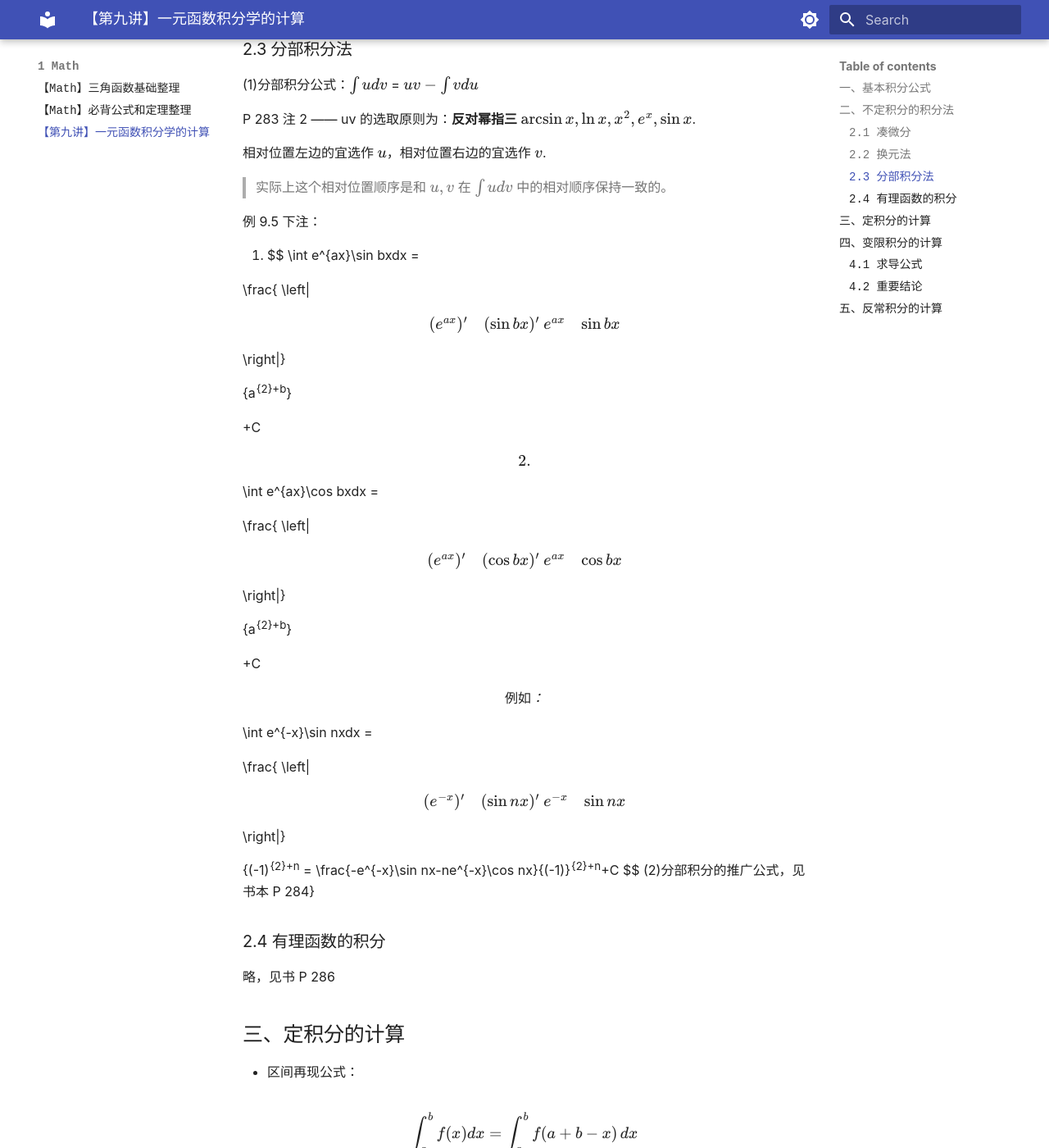
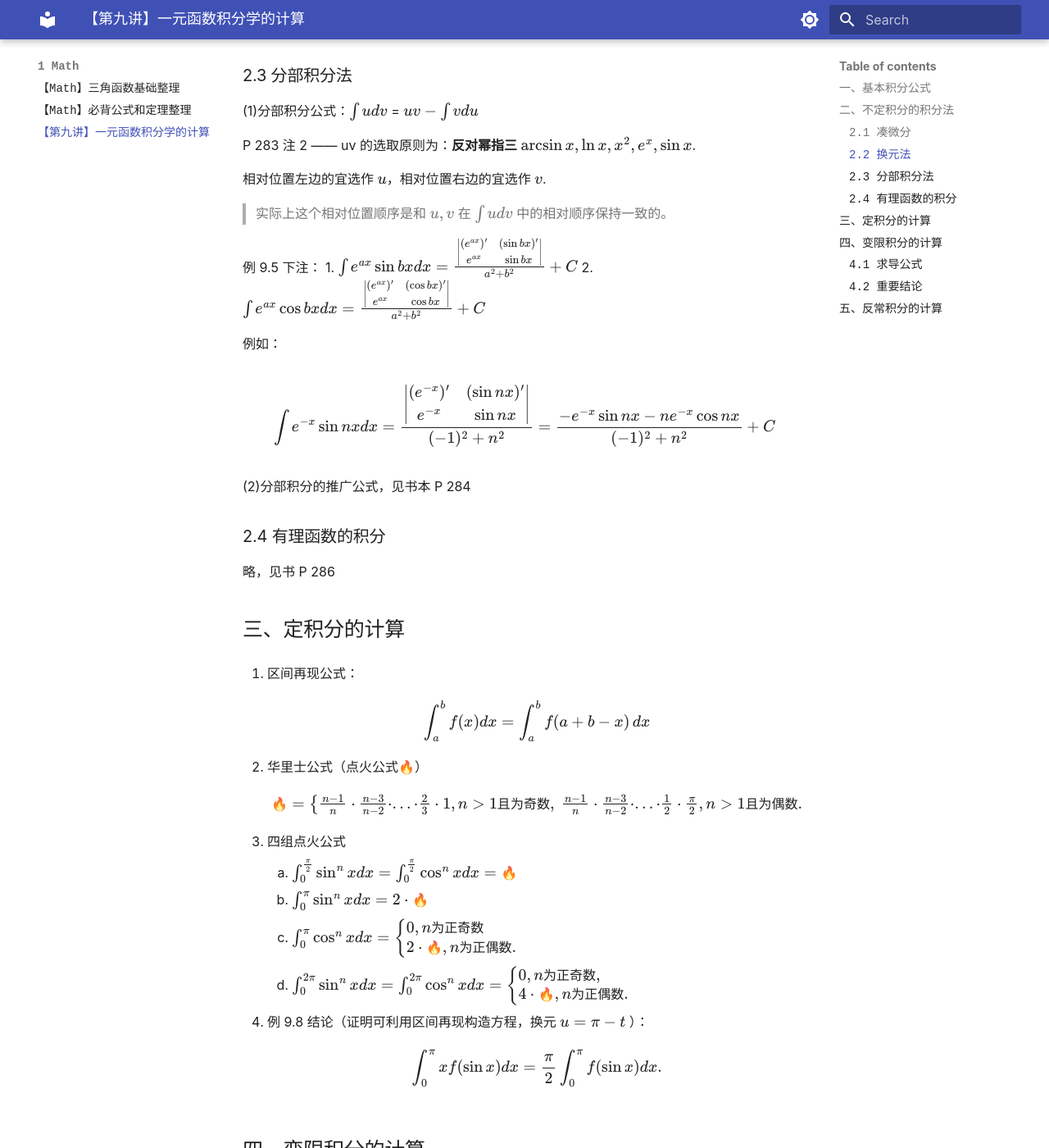
Before and after one commit to syiooo/syiooo.github.io, an MkDocs documentation site: the page built from docs/1_Math/【第九讲】一元函数积分学的计算.md, in a window 1280 px wide and 1400 px high, scrolled down 2622 px. Shown: the whole window at 82% size. Built offline with MkDocs 1.6.1 and Material for MkDocs 9.7.7, drawn with Linux system fonts in a browser that asks for light colours; comment, search, counter and statistics services are not loaded; some of the changed text lies outside the part shown.

Commit message:
update math topic 9th

```diff
--- a/docs/1_Math/【第九讲】一元函数积分学的计算.md
+++ b/docs/1_Math/【第九讲】一元函数积分学的计算.md
@@ -20,30 +20,35 @@
 	9. $\int\sec x \tan xdx$ = $\sec x+C$
 	10. $\int \csc x\cot xdx$ = $-\csc x+C$
 
-5. $$
+5.
+$$
 \begin{cases}
 \int \frac{1}{1+x^{2}}dx = \arctan x + C, \\
 \int \frac{1}{a^{2}+x^{2}}dx = \frac{1}{a} \arctan \frac{x}{a} + C(a>0) \\
 \end{cases}
 $$
-6. $$
+6.
+$$
 \begin{cases}
 \int \frac{1}{\sqrt{ 1-x^{2} }} dx = \arcsin x + C \\
 \int \frac{1}{\sqrt{ a^{2}-x^{2} }} dx = \arcsin \frac{x}{a} + C(>0) \\
 \end{cases}
 $$
-7. $$
+7.
+$$
 \begin{cases}
 \int \frac{1}{\sqrt{ x^{2}+a^{2} }}dx = \ln(x+\sqrt{ x^{2}+a^{2} }) +C(常见a=1)\\
 \int \frac{1}{x^{2}-a^{2}}dx = \ln|x+\sqrt{ x^{2}-a^{2} }|+C(|x|>a).
 \end{cases}
 $$
-8. $$
+8.
+$$
 \int \frac{1}{x^{2}-a^{2}}dx = \frac{1}{2a} \ln \left|\frac{{x-a}}{x+a}\right| + C
 \quad \left( \int \frac{1}{a^{2}-x^{2}}dx= \frac{1}{2a} \ln\left| \frac{{x+a}}{x-a} \right| + C \right).
 $$
 
-9. $$
+9.
+$$
 \int \sqrt{ a^{2}-x^{2} }dx = \frac{a^{2}}{2}\arcsin \frac{x}{a} + \frac{x}{2}\sqrt{ a^{2}-x^{2} } + C(a>|x|\geq 0).
 $$
 10. $\int \sin ^{2}xdx$ = $\frac{x}{2} - \frac {{\sin 2x}} {4} + C \quad \left( \sin ^{2}x= \frac{{1-\cos 2x}}{2} \right)$
@@ -75,6 +80,7 @@ $$
 ### 2.2 换元法
 
 基本思想：
+
 $$
 \int f(x)dx \xlongequal{x=g(u)} \int f[g(u)]d[g(u)] = \int f[g(u)]g'(u)du
 $$
@@ -99,39 +105,20 @@ P 283 注 2 —— uv 的选取原则为：**反对幂指三** $\arcsin x, \ln x
 > 实际上这个相对位置顺序是和 $u,v$ 在 $\int udv$ 中的相对顺序保持一致的。
 
 例 9.5 下注：
+1. $\int e^{ax}\sin bxdx = \\\frac{\left|\begin{matrix}(e^{ax})' & (\sin bx)' \\ e^{ax} & \sin bx\end{matrix}\right|}{a^{2}+b^{2}}+C$
+2.  $\int e^{ax}\cos bxdx = \\\frac{ \\\left|\begin{matrix}(e^{ax})' & (\cos bx)' \\e^{ax} & \cos bx \end{matrix}\right|}{a^{2}+b^{2}} \\+C$
 
-1.  $$
-\int e^{ax}\sin bxdx =
+例如：
 
-\frac{
-\left|\begin{matrix}(e^{ax})' & (\sin bx)' \\
-e^{ax} & \sin bx\end{matrix}\right|}
-
-{a^{2}+b^{2}}
-
-+C
 $$
-2. $$
-\int e^{ax}\cos bxdx =
-
-\frac{
-\left|\begin{matrix}(e^{ax})' & (\cos bx)' \\
-e^{ax} & \cos bx \end{matrix}\right|}
-
-{a^{2}+b^{2}}
-
-+C
-$$
-例如： $$
-\int e^{-x}\sin nxdx =
-
+\int e^{-x}\sin nxdx = \\
 \frac{
 \left|\begin{matrix}(e^{-x})' & (\sin nx)' \\
 e^{-x} & \sin nx\end{matrix}\right|}
+{(-1)^{2}+n^{2}} \\
+= \frac{-e^{-x}\sin nx-ne^{-x}\cos nx}{(-1)^{2}+n^{2}}+C \\
+$$
 
-{(-1)^{2}+n^{2}}
-= \frac{-e^{-x}\sin nx-ne^{-x}\cos nx}{(-1)^{2}+n^{2}}+C
-$$
 (2)分部积分的推广公式，见书本 P 284
 
 ### 2.4 有理函数的积分
@@ -142,49 +129,27 @@ $$
 ## 三、定积分的计算
 
 
-- 区间再现公式：
-
+1. 区间再现公式：
 $$
 \int_{a}^b f(x)dx = \int_{a}^b f(a+b-x) \, dx
 $$
 
-- 华里士公式（点火公式🔥）
 
+2. 华里士公式（点火公式🔥）
 $$
-
 🔥 = \begin{cases}
 \frac{{n-1}}{n}\cdot \frac{{n-3}}{n-2} \cdot ... \cdot \frac{2}{3} \cdot 1, n>1 且为奇数, \\
 \frac{{n-1}}{n}\cdot \frac{{n-3}}{n-2} \cdot ... \cdot \frac{1}{2} \cdot \frac{\pi}{2}, n>1且为偶数.
 \end{cases}
 $$
 
-$$
-\int_{0}^{\frac{\pi}{2}} \sin^nxdx = \int_{0}^{\frac{\pi}{2}}\cos^nxdx = 🔥
-$$
+3. 四组点火公式
+	1. $\int_{0}^{\frac{\pi}{2}} \sin^nxdx = \int_{0}^{\frac{\pi}{2}}\cos^nxdx = 🔥$
+	2. $\int_{0}^{\pi}\sin^nxdx = 2\cdot 🔥$
+	3. $\int_{0}^{\pi}\cos^nxdx = \begin{cases}0, n为正奇数 \\2\cdot🔥, n为正偶数. \\ \end{cases}$
+	4. $\int_{0}^{2\pi}\sin^nxdx = \int_{0}^{2\pi}\cos^nxdx = \begin{cases} 0, n为正奇数, \\ 4\cdot🔥, n为正偶数. \\ \end{cases}$
 
-$$
-\int_{0}^{\pi}\sin^nxdx = 2\cdot 🔥
-$$
-
-$$
-\int_{0}^{\pi}\cos^nxdx =
-
-\begin{cases}
-0, n为正奇数 \\
-2\cdot🔥, n为正偶数.
-\end{cases}
-$$
-
-$$
-\int_{0}^{2\pi}\sin^nxdx = \int_{0}^{2\pi}\cos^nxdx =
-\begin{cases}
-0, n为正奇数, \\
-4\cdot🔥, n为正偶数.
-\end{cases}
-$$
-
-例 9.8 结论（证明可利用区间再现构造方程，换元 $u=\pi-t$ ）：
-
+4. 例 9.8 结论（证明可利用区间再现构造方程，换元 $u=\pi-t$ ）：
 $$
 \int_{0}^\pi xf(\sin x)dx = \frac{\pi}{2} \int_{0}^\pi f(\sin x)dx.
 $$
```
Also changed, not shown: docs/.obsidian/workspace.json.
